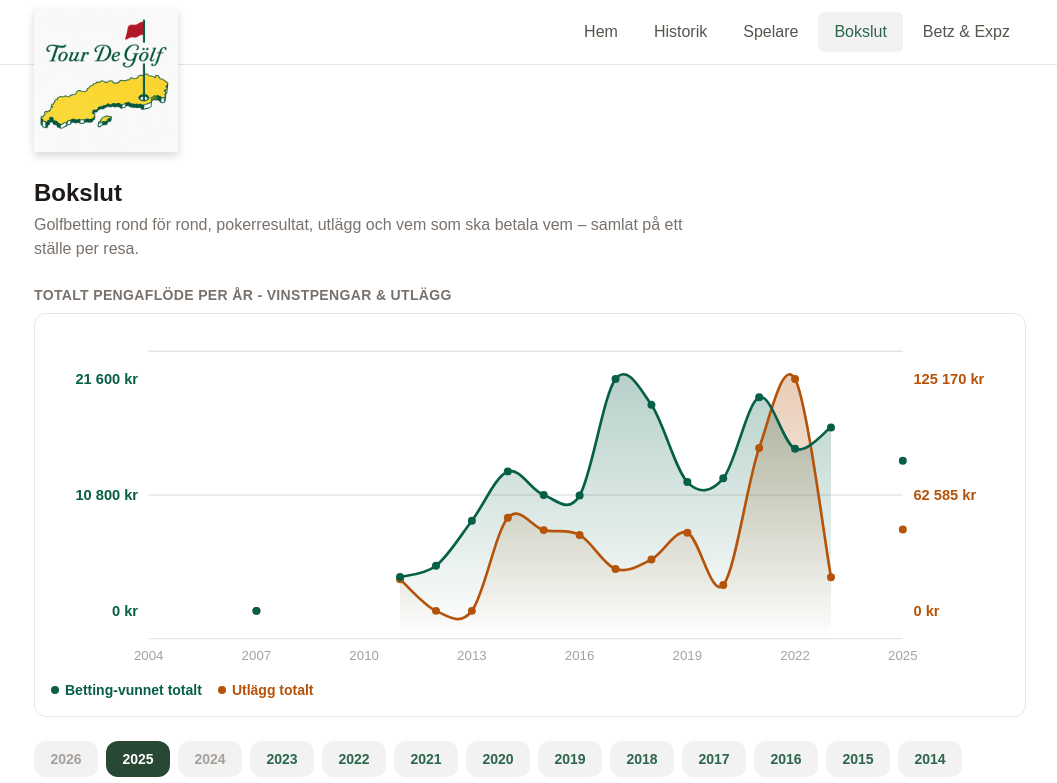
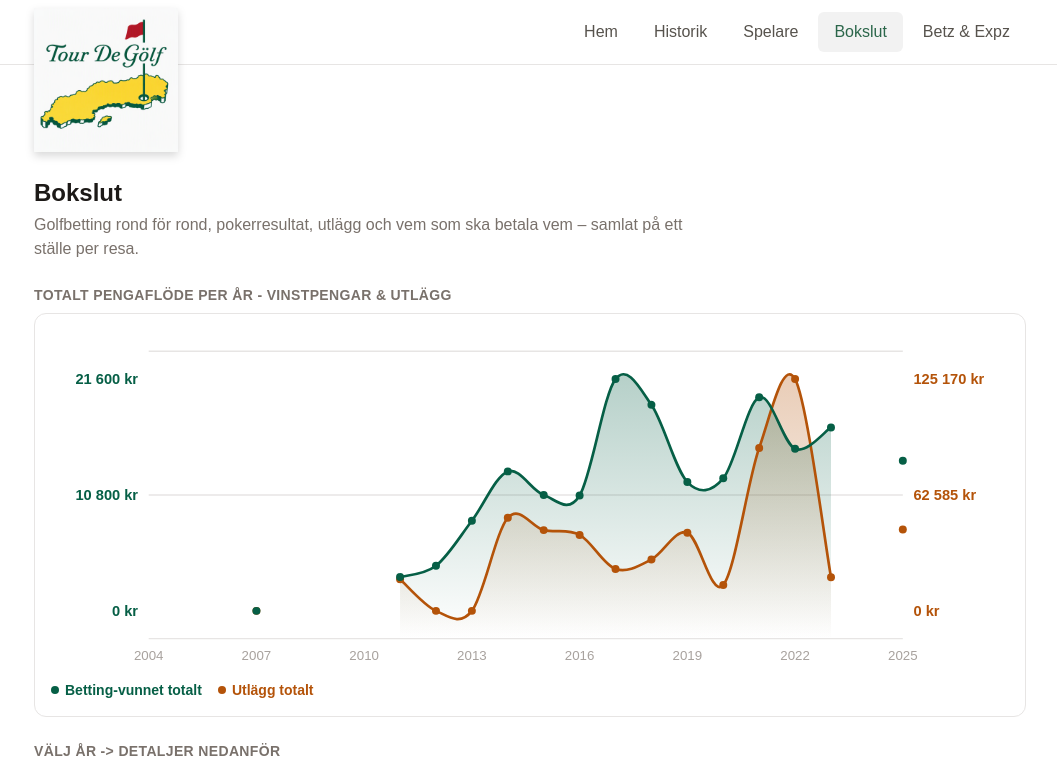
Before and after one commit to Dejan7704/tdg-app, a Next.js app: page /betting-business in a window 1280 px wide. Shown: the top 783 px of the page, without its empty margins (110-1167 px from the left). Built offline with nearby package versions, Linux system fonts and the light colour scheme.

Commit message:
Bokslut: lägg till rubrik 'Välj år -> detaljer nedanför' ovanför årsväljaren

```diff
--- a/src/app/betting-business/page.tsx
+++ b/src/app/betting-business/page.tsx
@@ -222,6 +222,9 @@ export default async function BettingBusinessPage({
         </div>
       </section>
 
+      <h2 className="text-sm font-semibold uppercase tracking-wide text-stone-500">
+        Välj år -{">"} detaljer nedanför
+      </h2>
       <div className="flex flex-wrap gap-2 text-sm">
         {allYears.map((y) => {
           const hasData = yearsWithData.includes(y);
```
